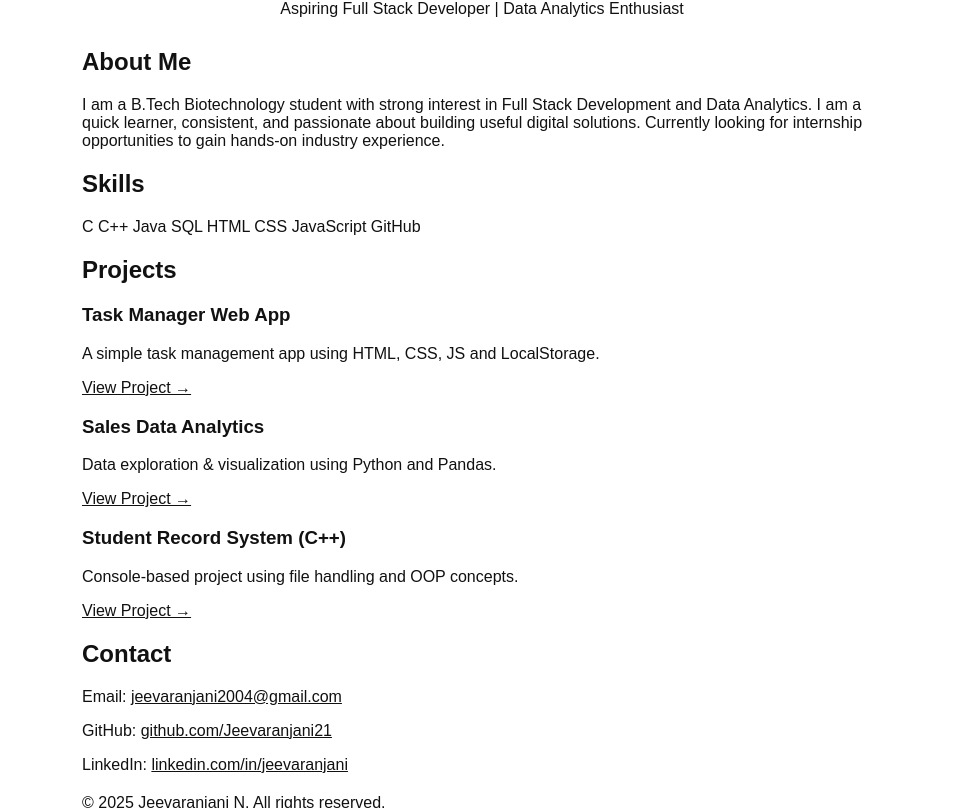
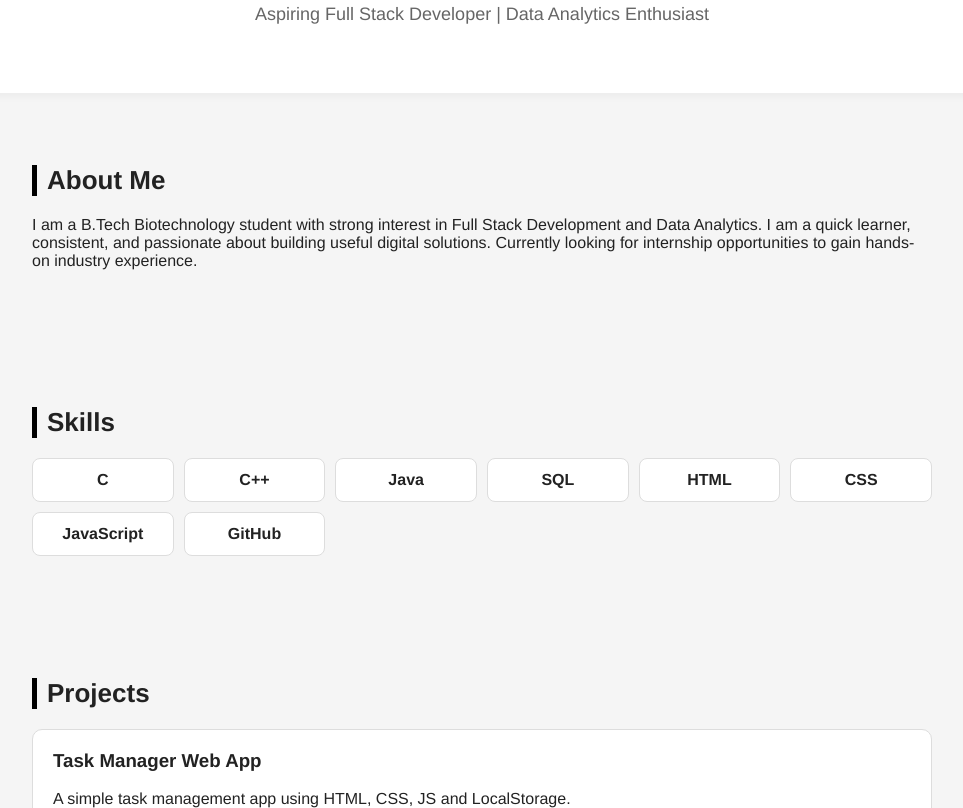
Before and after one commit to Jeevaranjani21/jeevaranjani21.github.io, a plain HTML site: page index.html in a window 1280 px wide. Shown: the part 98-906 px from the top of the page, without its empty margins (158-1121 px from the left). Drawn offline with Linux system fonts and the light colour scheme.

Commit message:
Update styles.css

```diff
--- a/styles.css
+++ b/styles.css
@@ -1 +1,86 @@
-body{font-family:Arial, sans-serif;max-width:800px;margin:40px auto;color:#111}header{text-align:center;margin-bottom:30px}a{color:inherit}section{margin-bottom:20px}
+body {
+    font-family: "Helvetica", Arial, sans-serif;
+    margin: 0;
+    padding: 0;
+    background: #f5f5f5;
+    color: #222;
+}
+
+header {
+    text-align: center;
+    padding: 50px 20px;
+    background: #ffffff;
+    box-shadow: 0px 2px 10px rgba(0,0,0,0.05);
+}
+
+.title {
+    font-size: 36px;
+    margin: 0;
+}
+
+.subtitle {
+    font-size: 18px;
+    color: #666;
+    margin-top: 10px;
+}
+
+.section {
+    padding: 50px 20px;
+    max-width: 900px;
+    margin: auto;
+}
+
+.section h2 {
+    margin-bottom: 20px;
+    font-size: 26px;
+    border-left: 5px solid #000;
+    padding-left: 10px;
+}
+
+.skills-grid {
+    display: grid;
+    grid-template-columns: repeat(auto-fit, minmax(130px, 1fr));
+    gap: 10px;
+}
+
+.skills-grid span {
+    padding: 12px;
+    background: #fff;
+    border-radius: 8px;
+    text-align: center;
+    font-weight: bold;
+    border: 1px solid #ddd;
+}
+
+.project-card {
+    background: #fff;
+    padding: 20px;
+    border-radius: 10px;
+    margin-bottom: 20px;
+    border: 1px solid #ddd;
+}
+
+.project-card h3 {
+    margin-top: 0;
+}
+
+.project-card a {
+    display: inline-block;
+    margin-top: 10px;
+    color: #000;
+    font-weight: bold;
+    text-decoration: none;
+}
+
+.project-card a:hover {
+    text-decoration: underline;
+}
+
+footer {
+    background: #ffffff;
+    text-align: center;
+    padding: 20px;
+    margin-top: 50px;
+    border-top: 1px solid #ddd;
+}
+on{margin-bottom:20px}
```
